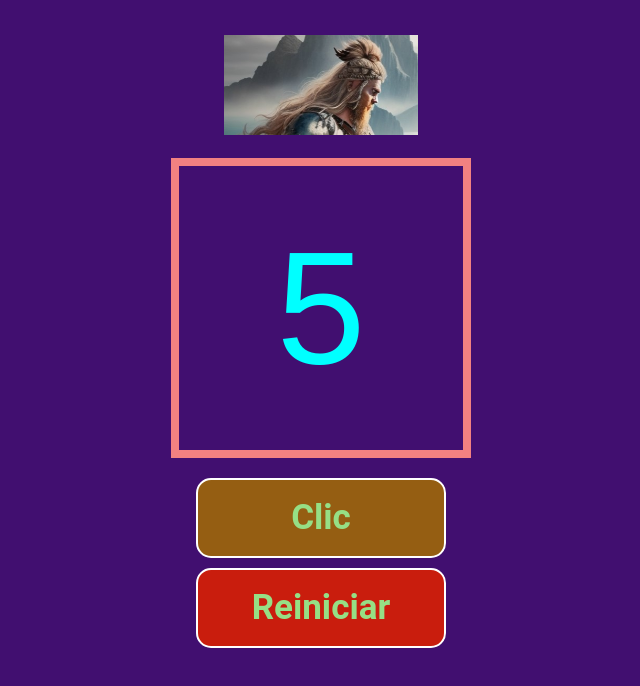
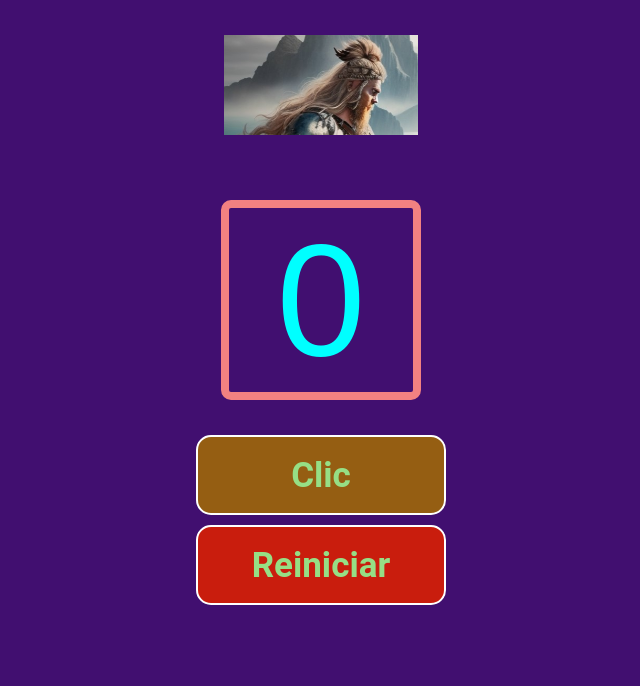
Before and after one commit to Lien3002/contador-de-clics, a React (Vite) app: page / in a window 1280 px wide. Shown: the top 686 px of the page, without its empty margins (319-959 px from the left). Built offline with nearby package versions, Linux system fonts and the light colour scheme.

Commit message:
terminado

```diff
--- a/src/App.jsx
+++ b/src/App.jsx
@@ -8,11 +8,12 @@ import "./hojas-de-estilo/contador.css"
 
 function App() {
   const [count, setCount] = useState(0);
+
   const manejarClic = () => {
-    console.log("clic");
+    setCount(count+1);
   };
   const reiniciarClic = () => {
-    console.log("onClic");
+    setCount(0);
   };
   return (
     <div className="App">
@@ -20,7 +21,7 @@ function App() {
         <img className="freelogo" src={logo1} alt="Logo de free code" />
       </div>
       <div className="contenedorPrincipal">
-        <Contador numClics={5}></Contador>
+        <Contador numClics={count}></Contador>
         <Boton
           texto='Clic'
           esBotonClic={true}
--- a/src/hojas-de-estilo/contador.css
+++ b/src/hojas-de-estilo/contador.css
@@ -1,6 +1,6 @@
 .contador{
-  min-width: 300px;
-  height: 300px;
+  min-width: 200px;
+  height: 200px;
   font-size: 160px;
   padding: 25px;
   color: aqua;
@@ -8,5 +8,6 @@
   align-items: center;
   justify-content: center;
   border: 8px solid rgb(242, 129, 129);
-  margin-bottom: 15px;
+  border-radius: 10px;
+  margin-bottom: 30px;
 }
```
